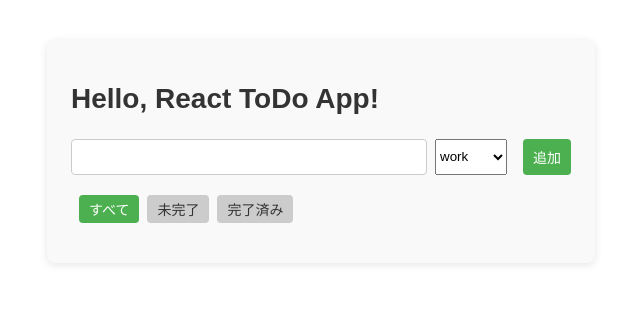
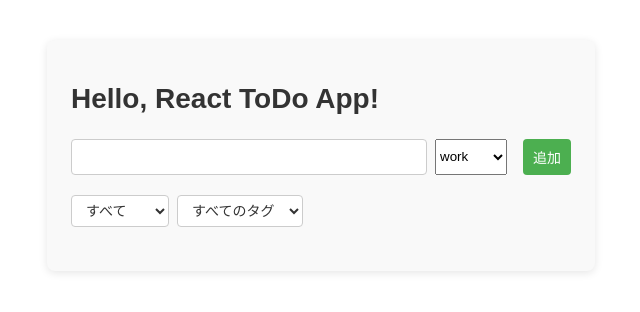
Before and after one commit to K1ndar00/react-todo-app, a React (Vite) app: page / in a window 1280 px wide. Shown: the top 312 px of the page, without its empty margins (319-959 px from the left). Built offline with nearby package versions, Linux system fonts and the light colour scheme; the HTML template or start-up script is replaced by a standard one.

Commit message:
タグによるフィルターを追加。デザインの整理

```diff
--- a/src/App.css
+++ b/src/App.css
@@ -84,12 +84,22 @@ button:hover {
     background-color: #d32f2f;
 }
 
-.filter-btns button {
-    background-color: #ccc;
-    color: #333;
+.filter-btns {
+    display: flex;
+    gap: 8px;
+    margin-bottom: 20px;
 }
 
-.filter-btns button.active {
-    background-color: #4CAF50;
-    color: white;
+.filter-select{
+    background-color: #fff;
+    color: #333;
+    border: 1px solid #ccc;
+    padding: 6px 10px;
+    border-radius: 4px;
+    font-size: 14px;
+    cursor: pointer;
 }
+
+.filter-select:hover {
+    background-color: #f0f0f0;
+}
--- a/src/App.jsx
+++ b/src/App.jsx
@@ -15,7 +15,7 @@ function TodoItem({todo, onToggle, onDelete, onTagChange, tagOptions}) {
                 <select
                 value =  {todo.tag}
                 className="tag-label"
-                onChange = {(e) => onTagChange(e.target.value)}> //e.target.valueってどんな意味？
+                onChange = {(e) => onTagChange(e.target.value)}>
                     {tagOptions.map((tag) => (
                         <option key={tag} value={tag}>{tag}</option>
                     ))}
@@ -27,10 +27,16 @@ function TodoItem({todo, onToggle, onDelete, onTagChange, tagOptions}) {
 }
 
 export default function App(){
+    //----------Selectの選択肢配列---------
     const tagOptions = ['work', 'study', 'exercise', 'hobby']; // タグの選択肢を定義
+    const filterOptions = ['all', 'active', 'completed']; // フィルターの選択肢を定義
+    const tagFilterOptions = ['all', ...tagOptions]; // フィルターのタグの選択肢を定義
 
-    // useStateを使って、textとtodosの状態を管理
+    // ---------useStateの一覧---------
     const [text, setText] = useState('');
+    const [selectedTag, setSelectedTag] = useState(tagOptions[0]); // タスク追加欄のタグの状態を管理
+    const [filteredTag, setFilteredTag] = useState(tagFilterOptions[0]); // フィルターされたタグの状態を管理
+    const [filter, setFilter] = useState('all'); // フィルターの状態を管理
     const [todos, setTodos] = useState(() => {
         const saved = localStorage.getItem('todos'); // ローカルストレージから保存されたtodosを取得
         if (!saved) {
@@ -48,20 +54,22 @@ export default function App(){
             return updatedTodo;
         });
     });
-    const [filter, setFilter] = useState('all'); // フィルターの状態を管理
+
+    //----------フィルター処理---------
     const filteredTodos = todos.filter((todo) => {
-        if (filter === 'active') return !todo.done;
-        if (filter === 'completed') return todo.done;
+        if (filter === 'active' && todo.done) return false;
+        if (filter === 'completed' && !todo.done) return false;
+        if (filteredTag !== 'all' && todo.tag !== filteredTag) return false;
         return true;
     });
 
-    const [selectedTag, setSelectedTag] = useState(tagOptions[0]); // タグの状態を管理
-
+    //----------useEffectの一覧---------
     // todosが変更されるたびにローカルストレージに保存する
     useEffect(() =>{
         localStorage.setItem('todos', JSON.stringify(todos));
     }, [todos]);
 
+    //-----------関数の一覧-------------
     //追加ボタンを押したときに呼ばれる関数
     function addTodo() {
         setTodos([...todos, {id: Date.now(), text: text, done: false, tag: selectedTag}]); // 新しいtodoを追加
@@ -92,6 +100,10 @@ export default function App(){
         setTodos(newTodos);
     }
 
+    function updateFilter(newFilter) {
+        setFilter(newFilter);
+    }
+
     //削除ボタンを押したときに呼ばれる関数
     function deleteTodo(id){
         const newTodos = todos.filter((todo) => todo.id !== id); // クリックされたtodoのIDと一致しないものだけを残す
@@ -117,26 +129,24 @@ export default function App(){
             </div>
 
             <div className="filter-btns">
-                <button
-                className={filter === 'all' ? 'active' : ''}
-                onClick={() => setFilter('all')}
-                >
-                すべて
-                </button>
-
-                <button
-                className = {filter === 'active' ? 'active' : ''}
-                onClick={() => setFilter('active')}
-                >
-                未完了
-                </button>
-
-                <button
-                className = {filter === 'completed' ? 'active' : ''}
-                onClick={() => setFilter('completed')}
-                >
-                完了済み
-                </button>
+                <select
+                className="filter-select"
+                value={filter} onChange={(e) => updateFilter(e.target.value)}>
+                    {filterOptions.map((option) => (
+                        <option key={option} value={option}>
+                            {option === 'all' ? 'すべて' : option === 'active' ? '未完了' : '完了済み'}
+                        </option>
+                    ))}
+                </select>
+                <select
+                className="filter-select"
+                value={filteredTag} onChange={(e) => setFilteredTag(e.target.value)}>
+                    {tagFilterOptions.map((tag) => (
+                        <option key={tag} value={tag}>
+                            {tag === 'all' ? 'すべてのタグ' : tag}
+                        </option>
+                    ))}
+                </select>
             </div>
 
             <ul>
```
